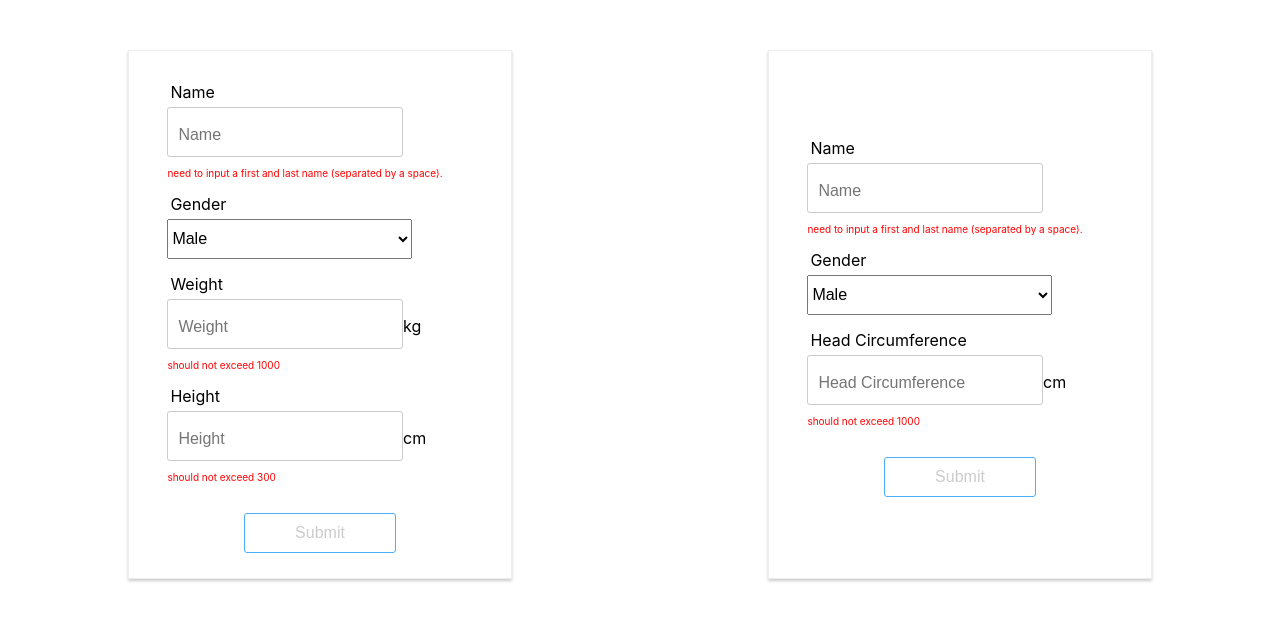
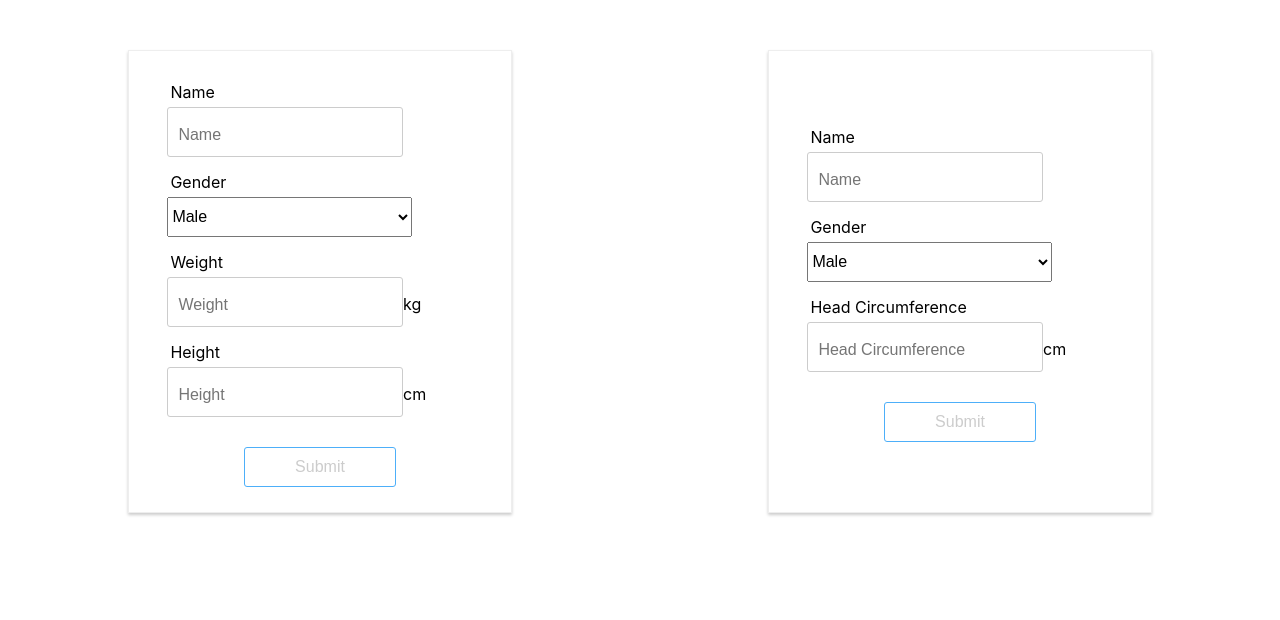
Before and after one commit to CharlesXyt/Clinic_to_Cloud, a React (Create React App) app: page / in a window 1280 px wide. Shown: the top 620 px of the page. Built offline with nearby package versions, Linux system fonts and the light colour scheme.

Commit message:
fix some bugs in error message

```diff
--- a/src/assest/exampleData/exampleData.js
+++ b/src/assest/exampleData/exampleData.js
@@ -42,6 +42,7 @@ const bmiReferenceProps = {
         type: 'numberInput',
         bounds: {
           upperLimit: 1000,
+          lowerLimit:0
         },
         display: true,
         isRequired: true,
@@ -56,6 +57,7 @@ const bmiReferenceProps = {
         type: 'numberInput',
         bounds: {
           upperLimit: 300,
+          lowerLimit:0
         },
         display: true,
         isRequired: true,
@@ -70,6 +72,7 @@ const bmiReferenceProps = {
         type: 'numberInput',
         bounds: {
           upperLimit: 100,
+          lowerLimit:0
         },
         display: false,
         isRequired: false,
@@ -123,6 +126,7 @@ const bmiReferenceProps = {
         type: 'numberInput',
         bounds: {
           upperLimit: 1000,
+          lowerLimit:0
         },
         display: true,
         isRequired: true,
--- a/src/component/Input/Input.js
+++ b/src/component/Input/Input.js
@@ -33,7 +33,7 @@ const input = (props) => {
                         <StyledLabel>{props.displayName}</StyledLabel>
                         {inputElement}
                         <span style={{fontSize:"16px"}}>{props.unitOfMeasure}</span>
-                        <ErrorMessage>{!props.valid ? props.message : null}</ErrorMessage>
+                        <ErrorMessage>{!props.valid && !props.firstTime ? props.message : null}</ErrorMessage>
                     </div>) : null
     return (
         <div>
--- a/src/container/onlineSubmit/onlineSubmit.js
+++ b/src/container/onlineSubmit/onlineSubmit.js
@@ -13,11 +13,17 @@ class OnlineSubmit extends React.Component{
             headProps:headCircumferenceReferenceProps,
             bmiPropsDisable:true,
             headPropsDisable:true,
-            bmiIndex:null
+            bmiIndex:null,
+            bmiPropsFirstTimeLoading:true,
+            headPropsFirstTimeLoading:true
         }
     }
 
     componentDidMount(){
+        this.setState({
+            bmiPropsFirstTimeLoading:true,
+            headPropsfirstTimeLoading:true
+        })
     }
 
     buttonOnClick = (type) => {
@@ -26,11 +32,18 @@ class OnlineSubmit extends React.Component{
         if(type === "bmiProps"){
             const newBmiIndex = parseFloat(result.weight) / (parseFloat(result.height) * parseFloat(result.height) ) * 10000
             this.setState({
-                bmiIndex: newBmiIndex.toFixed(1)
+                bmiIndex: newBmiIndex.toFixed(1),
+                bmiPropsFirstTimeLoading:true,
             })
             result.bmi = newBmiIndex.toFixed(1)
         }
+        if(type === "headProps"){
+            this.setState({
+                headPropsFirstTimeLoading:true
+            })
+        }
         console.log(result)
+
     }
 
 
@@ -40,7 +53,7 @@ class OnlineSubmit extends React.Component{
             if(element.bounds.upperLimit){
                 valid = changedValue < element.bounds.upperLimit && valid
             }
-            if(element.bounds.lowerLimit){
+            if(element.bounds.lowerLimit===0 || element.bounds.lowerLimit ){
                 valid = changedValue > element.bounds.lowerLimit && valid
             }
         }
@@ -72,23 +85,25 @@ class OnlineSubmit extends React.Component{
             dataElements:newDataElements
         }
         const disableType = formType + "Disable"
+        const firstLoading = formType + "FirstTimeLoading"
         const isDisable = newDataElements.filter((el) => ! el.valid).length > 0 ? true : false
         this.setState({
             ...this.state,
             [formType]:newPropState,
             [disableType]:isDisable,
+            [firstLoading]:false
         })
     }
 
     render(){
         const formBmi = this.state.bmiProps.dataElements.map((el) => {
             return (
-                <InputElement changed={(event) => this.inputChangeHandler(event,el.id,"bmiProps")} key={el.id} {...el}/>
+                <InputElement firstTime={this.state.bmiPropsFirstTimeLoading} changed={(event) => this.inputChangeHandler(event,el.id,"bmiProps")} key={el.id} {...el}/>
             )
         })
         const formHead = this.state.headProps.dataElements.map((el) => {
             return (
-                <InputElement changed={(event) => this.inputChangeHandler(event,el.id,"headProps")} key={el.id} {...el}/>
+                <InputElement firstTime={this.state.headPropsFirstTimeLoading} changed={(event) => this.inputChangeHandler(event,el.id,"headProps")} key={el.id} {...el}/>
             )
         })
         return(
```
